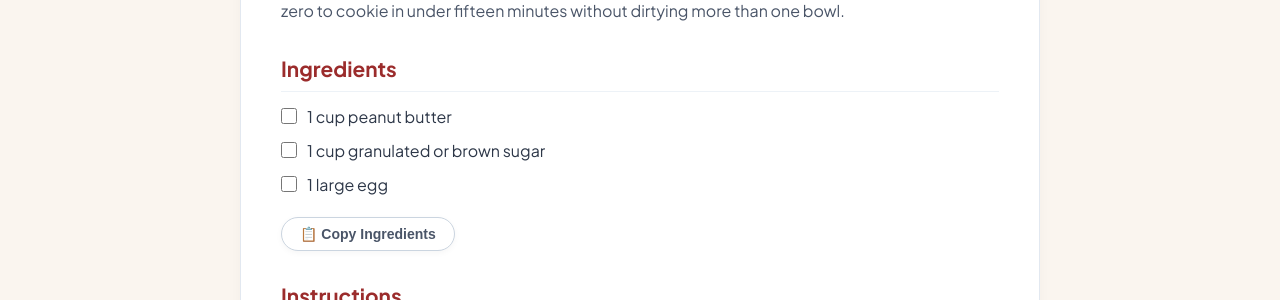
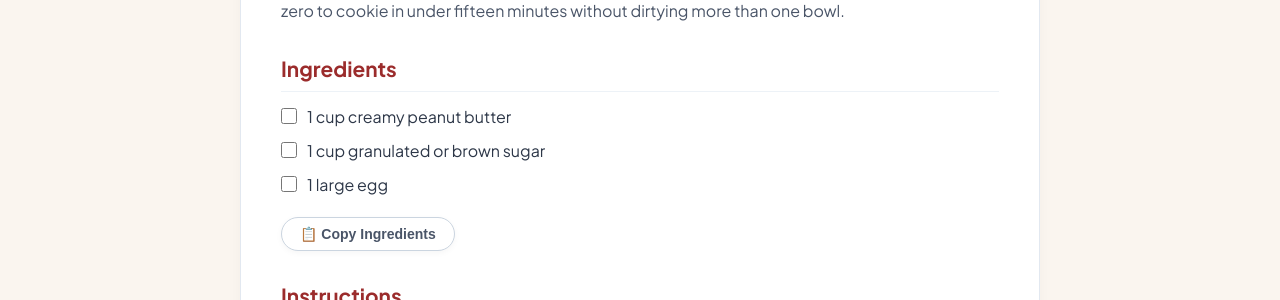
Before and after one commit to TheSharedCrumb/TheSharedCrumb, a Jekyll site: the page built from _recipes/Cookies_PeanutButter.md, in a window 1280 px wide and 900 px high, scrolled down 1314 px. Shown: the part 154-454 px from the top of the window. Built offline with Jekyll 4.4.1, drawn with Linux system fonts in a browser that asks for light colours.

Commit message:
Revise cooking time and ingredient description
Updated cooking time and clarified peanut butter type in the recipe.

```diff
--- a/_recipes/Cookies_PeanutButter.md
+++ b/_recipes/Cookies_PeanutButter.md
@@ -23,7 +23,7 @@ The best part about this ridiculous miracle is that it is basically a canvas for
 It is fast, naturally gluten-free, and requires virtually no cleanup. That means you can go from zero to cookie in under fifteen minutes without dirtying more than one bowl.
 
 ### Ingredients
-* 1 cup peanut butter
+* 1 cup creamy peanut butter
 * 1 cup granulated or brown sugar
 * 1 large egg
 
```
Also changed, not shown: other parts of _recipes/Cookies_PeanutButter.md (+1 -1 lines).
